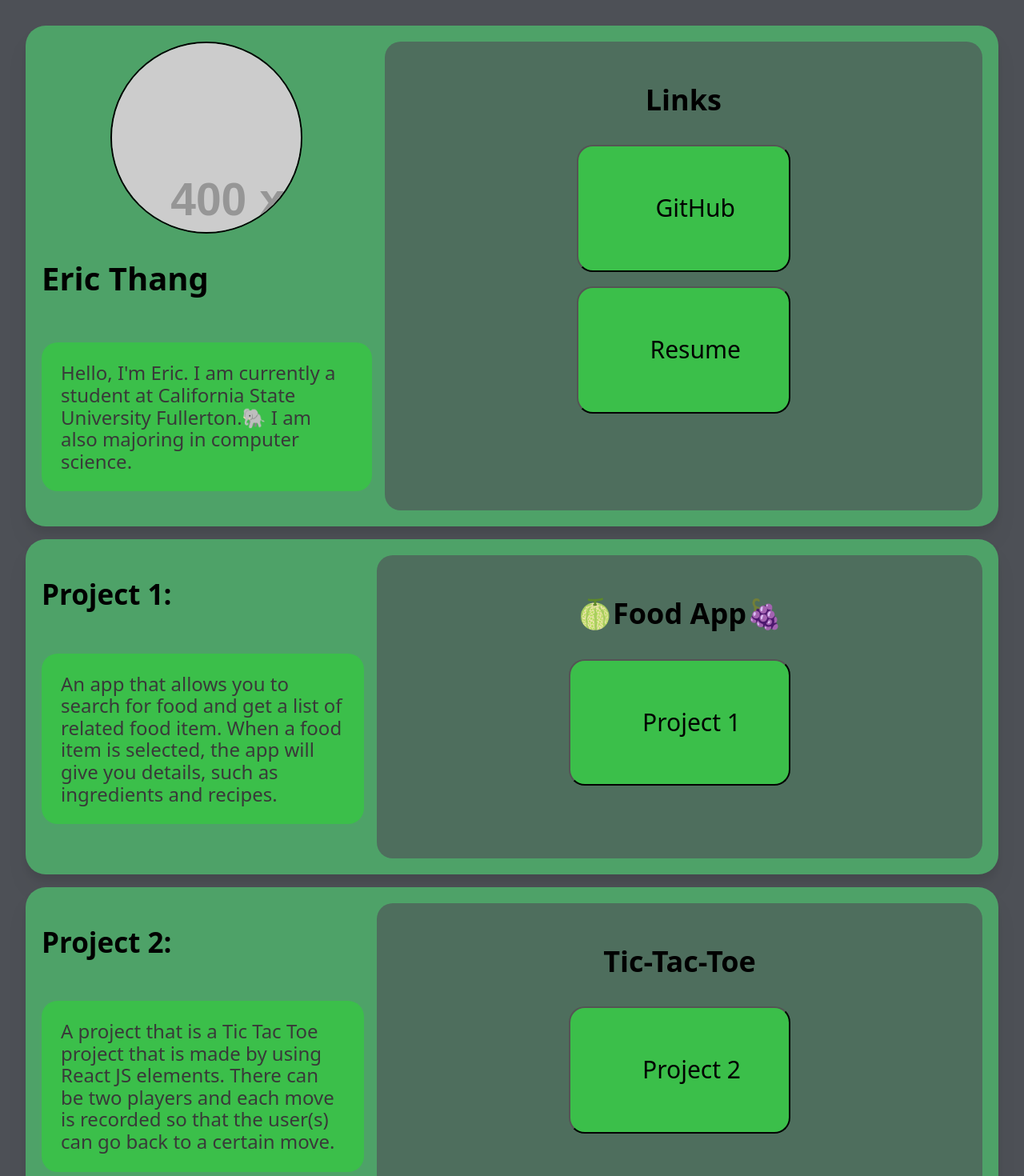
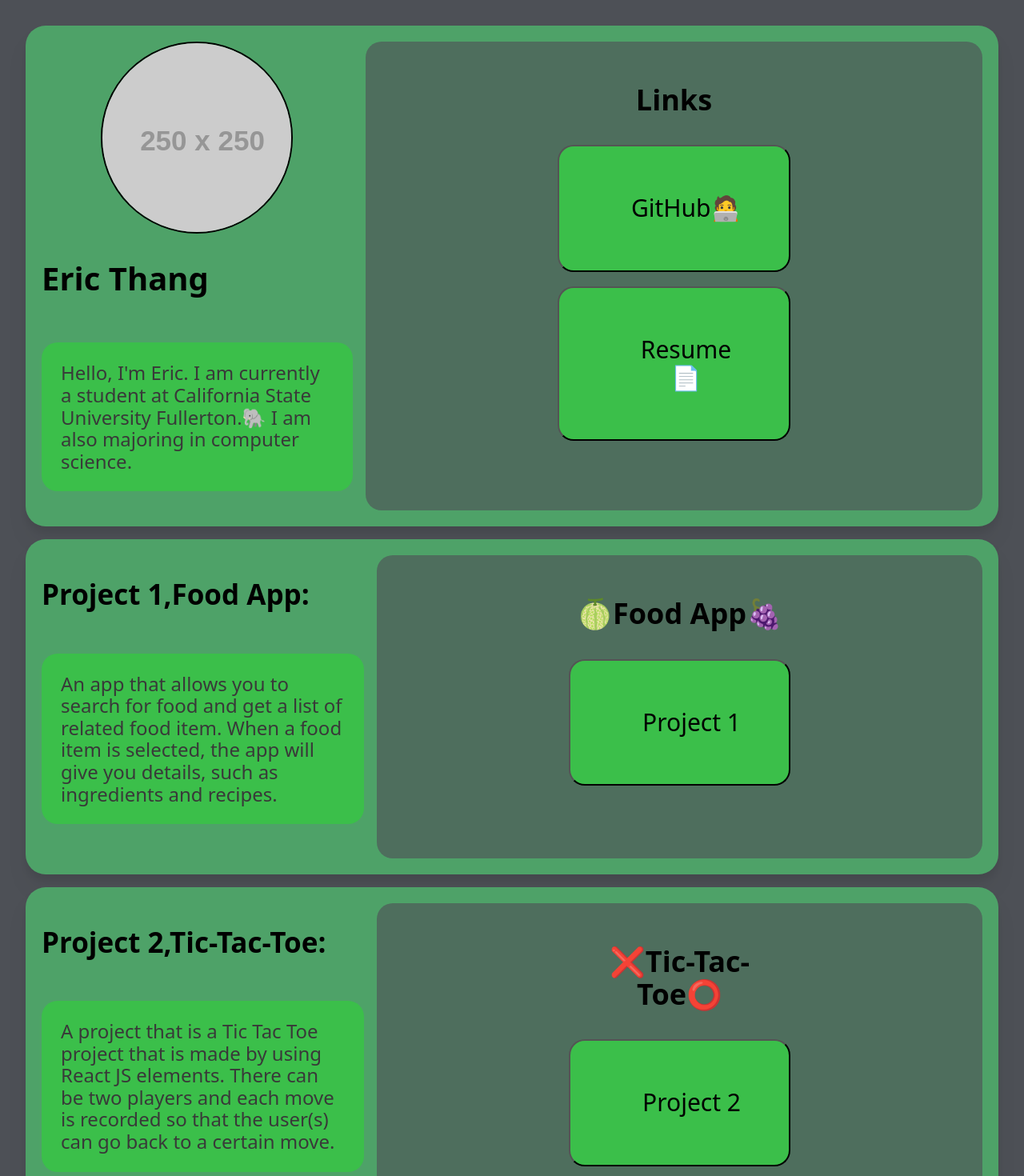
Before and after one commit to EricThang/Portfolio, a React (Vite) app: page / in a window 1280 px wide. Shown: the top 1470 px of the page at 80% size. Built offline with nearby package versions, Linux system fonts and the light colour scheme.

Commit message:
added README,comments,consistent resume button

```diff
--- a/src/App.css
+++ b/src/App.css
@@ -24,13 +24,13 @@ h2 {
 }
 
 
-.grid {
+.outer-grid {
   display: flex;
   flex-direction: column;
   gap: 1em;
 }
 
-.left-col {
+.grid {
   /* border: 2px solid black; */
   border-radius: 25px;
   padding: 20px;
@@ -65,7 +65,7 @@ p {
 
 }
 
-.container {}
+
 
 .col {
   display: flex;
--- a/src/App.jsx
+++ b/src/App.jsx
@@ -9,19 +9,33 @@ import { useState } from 'react';
 function App() {
   const [resumeModalOpen, setResumeModalOpen] = useState(false);
 
+  async function openModal() {
+    if (resumeModalOpen == true) {
+
+      //allows me to reopen resume after closing,without await, the button needs to be clicked twice
+      await setResumeModalOpen(false);
+      await setResumeModalOpen(true)
+
+
+    }
+    else {
+      setResumeModalOpen(true)
+    }
+  }
   return (
     <>
       <div className='outer-container'>
         <div className='container'>
           <article>
-            {/* col has 50% width so there are two columns of information */}
-            <div className='grid'>
 
-              <div className='left-col'>
+            <div className='outer-grid'>
+              {/* outergrid forms a gap between grids */}
+              <div className='grid'>
+                {/* grid div for basic structure */}
+                <div className='col'>
+                  {/* col has 50% width so there are two columns of information */}
 
-                <div className='col'>
                   <Image />
-
                   <h1 className='name'>Eric Thang</h1>
 
                   <div className='description'>
@@ -31,14 +45,17 @@ function App() {
                   </div>
 
                 </div>
+                {/* other col for links, github profile and resume */}
                 <div className='col'>
                   <div className='card'>
                     <h3>Links</h3>
                     <form action="https://github.com/EricThang" target='_blank'>
-                      <input type="submit" value="GitHub" />
+                      <input type="submit" value="GitHub🧑‍💻" />
                     </form>
                     <br />
-                    <button className='btn' onClick={() => setResumeModalOpen(true)}>Resume</button>
+                    {/* uses modal to display resume */}
+                    <button className='btn' onClick={() => { openModal(); console.log(resumeModalOpen) }}>Resume📄</button>
+
                   </div>
                 </div>
 
@@ -51,10 +68,10 @@ function App() {
 
               </div>
               {/* Food App section */}
-              <div className='left-col'>
+              <div className='grid'>
 
                 <div className='col'>
-                  <h2>Project 1:</h2>
+                  <h2>Project 1,Food App:</h2>
                   <div><p>An app that allows you to search for food and get a list of related food item. When a food item is selected, the app will give you details, such as ingredients and recipes.</p></div>
                   <br />
                 </div>
@@ -71,10 +88,10 @@ function App() {
               </div>
 
               {/* tictactoe project */}
-              <div className='left-col'>
+              <div className='grid'>
 
                 <div className='col'>
-                  <h2>Project 2:</h2>
+                  <h2>Project 2,Tic-Tac-Toe:</h2>
                   <div><p>
                     A project that is a Tic Tac Toe project that is made by using React JS elements. There can be two players and each move is recorded so that the user(s) can go back to a certain move.
                   </p></div>
@@ -82,7 +99,7 @@ function App() {
 
                 <div className='col'>
                   <div className='card'>
-                    <h3>Tic-Tac-Toe</h3>
+                    <h3>❌Tic-Tac-Toe⭕</h3>
                     <form action="https://github.com/EricThang/TicTacToe" target='_blank'>
                       <input type="submit" value="Project 2" />
                     </form>
@@ -98,8 +115,8 @@ function App() {
         </div>
         {/* contact information at bottom */}
         <br />
-        <div className='left-col'><footer>
-          <h2>Contact me here:</h2>
+        <div className='grid'><footer>
+          <h2>📞Contact me here:</h2>
           <div className='col'>
             <p className='contact'>eric.thang315@csu.fullerton.edu,
               626-545-9275</p>
@@ -109,7 +126,7 @@ function App() {
         </footer>
         </div>
       </div>
-
+      {/* by default false, true upon button press, shows resume */}
       <Resume isOpen={resumeModalOpen} />
 
     </>
--- a/src/components/Image.jsx
+++ b/src/components/Image.jsx
@@ -2,7 +2,7 @@ import styles from './image.module.css'
 
 export default function Image() {
     return (<>
-        <div className={styles.imgContainer}>    <img src="https://placehold.co/400" alt="" />    </div>
+        <div className={styles.imgContainer}>    <img src="https://placehold.co/250" alt="" />    </div>
 
         {/* filler picture for now, will update with a real picture when given the chance */}
     </>)
--- a/src/components/Resume.jsx
+++ b/src/components/Resume.jsx
@@ -1,26 +1,33 @@
 import { useState, useEffect, useRef } from 'react'
 import styles from './resume.module.css'
-export default function Resume({isOpen}) {
+import App from '../App';
+
+export default function Resume({ isOpen }) {
     const [open, setOpen] = useState(false);
     const modalRef = useRef();
 
+    //when the button is pressed, sends the isopen value to be used here
     useEffect(() => {
-        if(isOpen && modalRef.current) {
+        if (isOpen && modalRef.current) {
             modalRef.current.showModal()
         }
+
+
     }, [isOpen])
 
     return (<>
         <div>
-            {/* pdf viewer */}
+
             <dialog ref={modalRef}>
                 <article>
                     <form method='dialog'>
                         {/* close button for pdf viewer */}
-                        <button label='Close' rel='prev' onClick={() => setOpen(false)}>Close</button>
+                        <button type='close' onClick={() => { modalRef.current.close(); }}>Close</button>
+
                         <div>
-                            <iframe src="/files/Eric_Thang.pdf" frameborder="0"
-                                width={"1000px"} height={"900px"} />
+                            {/* iframe functions as a pdf viewer */}
+                            <iframe src="/files/Eric_Thang.pdf"
+                                width={"100%"} height={"800px"} />
                         </div>
                     </form>
                 </article >
@@ -29,7 +36,7 @@ export default function Resume({isOpen}) {
 
 
 
-        </div>
+        </div >
 
     </>)
 }
```
Also changed, not shown: 1 other file (tests, documents, lock files or other folders).
